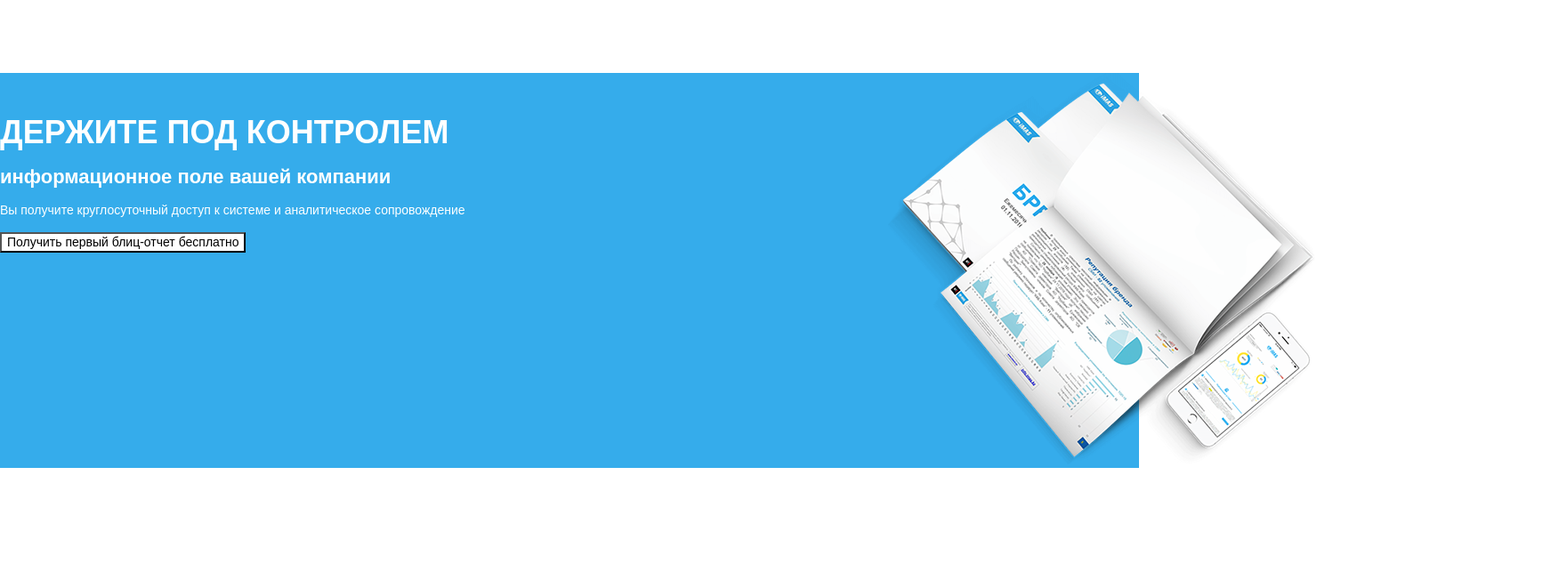
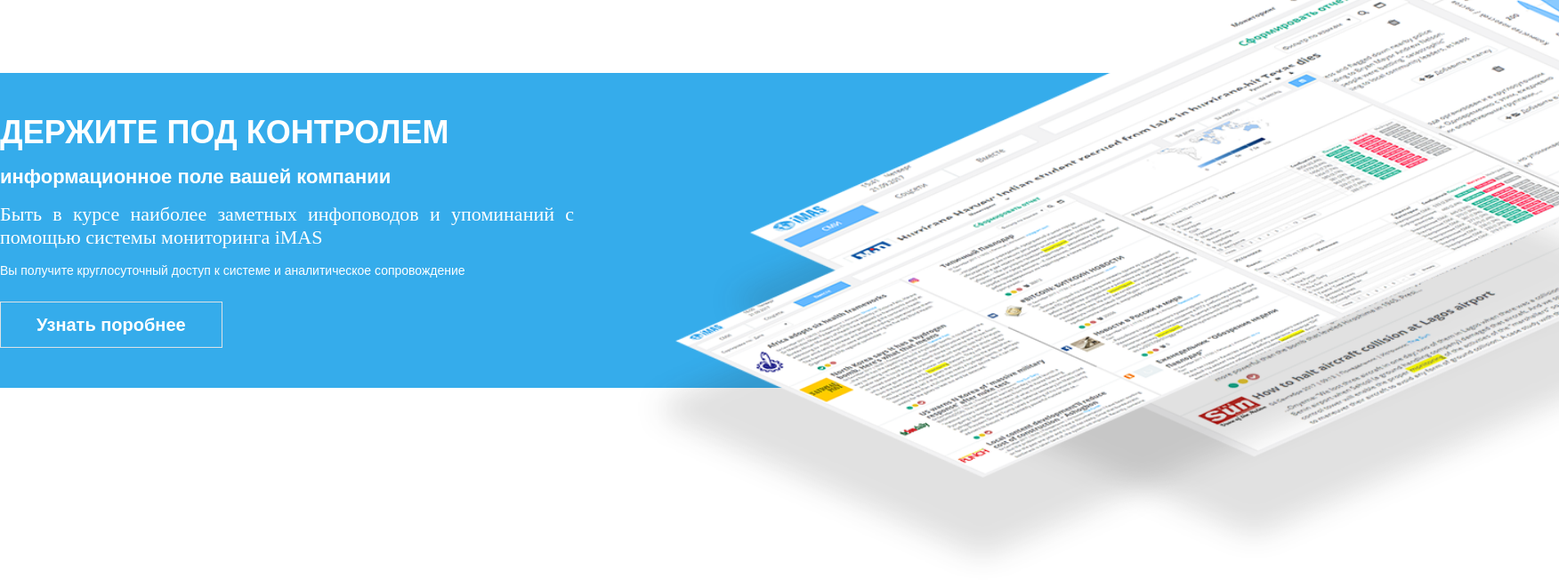
Before and after one commit to deathMachine97/landing_page_imas_kz, a plain HTML site: page index.html in a window 1280 px wide. Shown: the part 3806-4458 px from the top of the page at 89% size, 1752 px wide, since content can reach past the window. Before the commit the page ends 4332 px from the top, so only its background shows below. Drawn offline with nearby package versions, Linux system fonts and the light colour scheme.

Commit message:
keep-in-control

```diff
--- a/index.html
+++ b/index.html
@@ -254,13 +254,15 @@
 				<p class="keep-in-control-text-middle text-white">
 					информационное поле вашей компании
 				</p>
+				<p class="keep-in-control-text-main">Быть в курсе наиболее заметных инфоповодов и упоминаний с помощью
+					системы мониторинга iMAS</p>
 				<p class="keep-in-control-text-small text-white">Вы получите круглосуточный доступ к системе и
 					аналитическое сопровождение
 				</p>
-				<button class="keep-in-control-button bg-white">Получить первый блиц-отчет бесплатно</button>
+				<button class="keep-in-control-button">Узнать поробнее</button>
 			</div>
 			<div class="keep-in-control-right">
-				<img class="keep-in-control-img" src="img/слой 0.png" alt="">
+				<img class="keep-in-control-img" src="img/диаграммы.png" alt="">
 			</div>
 		</div>
 	</div>
--- a/scss/main.scss
+++ b/scss/main.scss
@@ -2,13 +2,13 @@
 	width: 100%;
 }
 
-$bg_margin_top: 85px;
-$md_margin_top: 45px;
+$big: 85px;
+$mid: 45px;
 $clr_blue: #35ACEB;
 $clr_gray: #F2F2F2;
 $clr_white: #ffffff;
 $shadow_block: 0 .5rem 1rem rgba(0,0,0,.15)!important;
-
+$white_border: 1px solid #dee2e6 !important;
 %header-big-texts{
 	font-size: 36px;
 	line-height: 43px;
@@ -58,8 +58,26 @@ $shadow_block: 0 .5rem 1rem rgba(0,0,0,.15)!important;
 	grid-template-columns: 3fr 9fr;
 }
 
+%block-with-img-button{
+    margin-top: 10px;
+    font-size: 20px;
+    font-weight: 550;
+    text-align: center;
+    line-height: 24px;
+    padding: 13px 40px;
+}
+
+%right_side_img{
+	position: absolute;
+	left: -393px;
+	top: -330px;
+	width: 1035px;
+	height: 900px;
+}
+
+
 .develop-block{
-	margin-top: $bg_margin_top;
+	margin-top: $big;
 	.develop-block-top-big{
 		@extend %header-big-texts;
 		color: #35ACEB;
@@ -83,15 +101,37 @@ $shadow_block: 0 .5rem 1rem rgba(0,0,0,.15)!important;
 }
 
 .keep-in-control-block{
-	margin-top: $bg_margin_top;
+	margin-top: $big;
 	@extend %block-with-right-img;
-	.keep-in-control-text-big{
-		@extend %header-big-texts;
-		margin-top: $md_margin_top;
+	.keep-in-control-left{
+		.keep-in-control-text-big{
+			@extend %header-big-texts;
+			margin-top: $mid;
+		}
+		.keep-in-control-text-middle{
+			@extend %header-md-texts;
+		}
+		.keep-in-control-text-main{
+			width: 645px;
+			color: #FFFFFF;
+			font-size: 22px;
+			text-align: justify;
+			line-height: 26px;
+			font-family: '__Rubik_5';
+			font-weight: 400;
+		}
+		.keep-in-control-button{
+			@extend %block-with-img-button;
+			background-color: $clr_blue;
+			color: $clr_white;
+			border: $white_border;
+		}
 	}
-
-	.keep-in-control-text-middle{
-		@extend %header-md-texts;
+	.keep-in-control-right{
+		position: relative;
+		img.keep-in-control-img{
+			@extend %right_side_img;
+		}
 	}
-
+	padding-bottom: $mid;
 }
```
Also changed, not shown: css/main.css, img/диаграммы.png (added), 1 other file.
